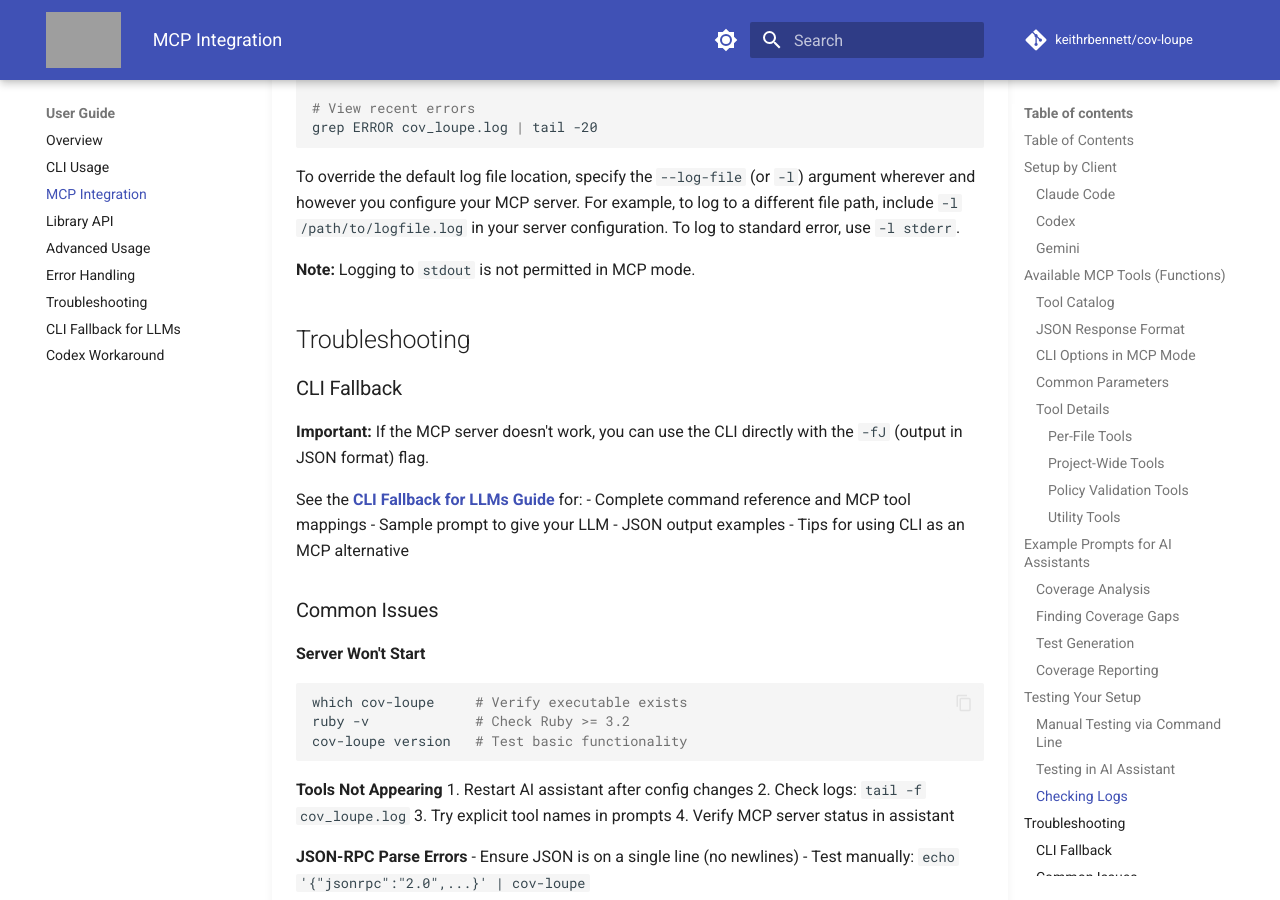
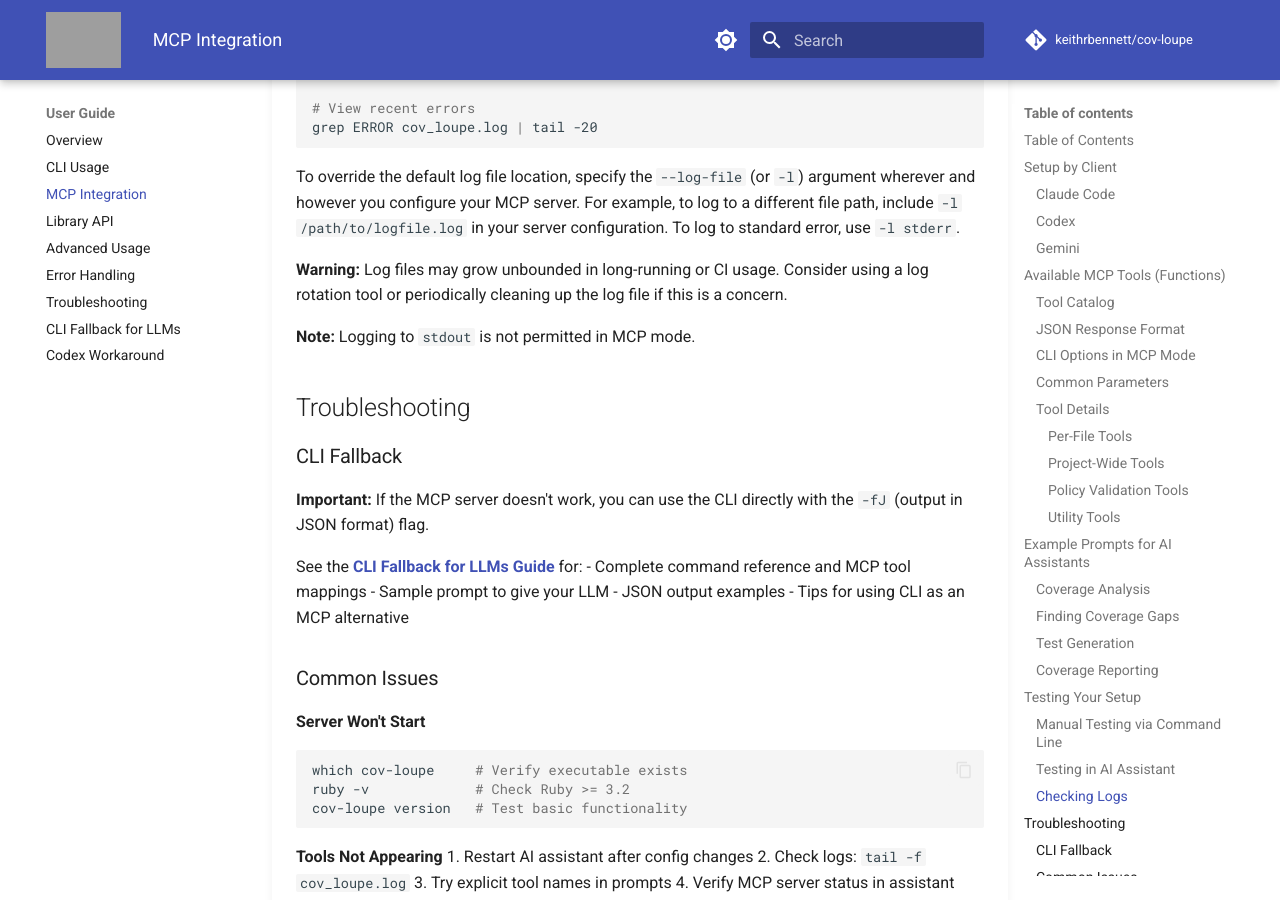
Before and after one commit to keithrbennett/simplecov-mcp, an MkDocs documentation site: the page built from docs/user/MCP_INTEGRATION.md, in a window 1280 px wide and 900 px high, scrolled down 7998 px. Built offline with MkDocs 1.6.1 and Material for MkDocs 9.7.7, drawn with Linux system fonts in a browser that asks for light colours; comment, search, counter and statistics services are not loaded; grey boxes are pictures that could not be loaded.

Commit message:
Add to docs warning about log file size growth.

```diff
--- a/docs/user/MCP_INTEGRATION.md
+++ b/docs/user/MCP_INTEGRATION.md
@@ -320,6 +320,8 @@ grep ERROR cov_loupe.log | tail -20
 
 To override the default log file location, specify the `--log-file` (or `-l`) argument wherever and however you configure your MCP server. For example, to log to a different file path, include `-l /path/to/logfile.log` in your server configuration. To log to standard error, use `-l stderr`.
 
+**Warning:** Log files may grow unbounded in long-running or CI usage. Consider using a log rotation tool or periodically cleaning up the log file if this is a concern.
+
 **Note:** Logging to `stdout` is not permitted in MCP mode.
 
 ## Troubleshooting
```
Also changed, not shown: docs/user/ADVANCED_USAGE.md (+2 -0 lines), docs/user/CLI_USAGE.md (+2 -0 lines).
